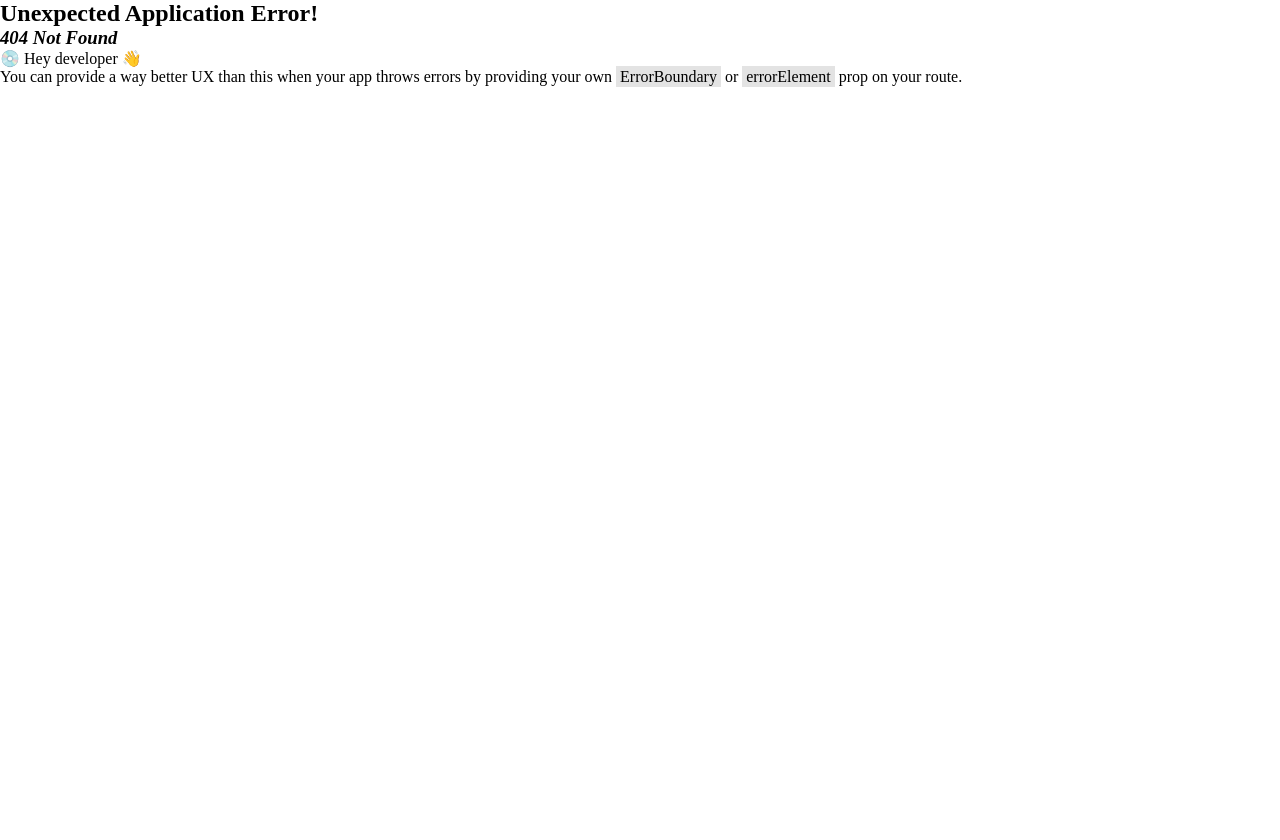
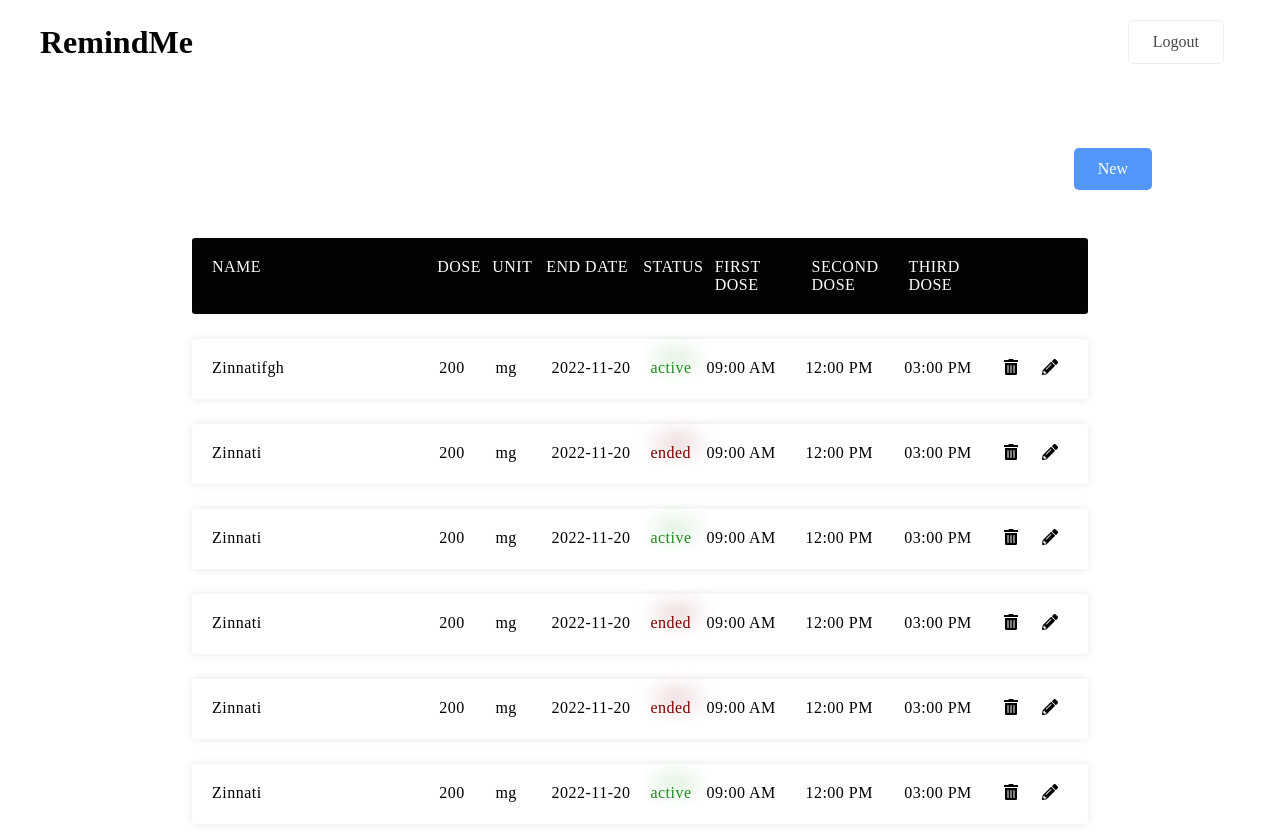
Before and after one commit to oleesir/medicine_tracker_fe, a React (Create React App) app: page /home in a window 1280 px wide. Before the commit this address had no page. Shown: the top 840 px of the page. Before the commit the page ends 800 px from the top, so only its background shows below. Built offline with nearby package versions, Linux system fonts and the light colour scheme.

Commit message:
create home page with list of subscriptions

```diff
--- a/package.json
+++ b/package.json
@@ -16,6 +16,7 @@
     "@types/styled-components": "^5.1.26",
     "react": "^18.2.0",
     "react-dom": "^18.2.0",
+    "react-icons": "^4.6.0",
     "react-router-dom": "^6.4.2",
     "react-scripts": "5.0.1",
     "styled-components": "^5.3.6",
--- a/src/App.tsx
+++ b/src/App.tsx
@@ -6,10 +6,11 @@ import {
 } from "react-router-dom";
 import Layout from "./pages/Layout";
 import Welcome from "./pages/Welcome";
-import Dashboard from "./pages/Dashboard";
 import Signup from "./pages/Signup";
 import Login from "./pages/Login";
+import Home from './pages/Home';
 import './App.css';
+
 
 
 
@@ -21,7 +22,7 @@ const router = createBrowserRouter(
             <Route path="/" element={<Welcome/>}/>
             <Route path="/signup" element={<Signup/>}/>
             <Route path="/login" element={<Login/>}/>
-            <Route path="/dashboard" element={<Dashboard/>}/>
+            <Route path="/home" element={<Home/>}/>
         </Route>
     )
 );
--- a/src/pages/Dashboard/index.tsx
+++ /dev/null
@@ -1,12 +0,0 @@
-
-// import {NavLinks, HeaderFont, HeaderContent, NavLink, UnStyledList, NavList} from "./styles";
-
-const Dashboard = () => {
-    return (
-        <div>
-            <h1>DASHBOARD PAGE</h1>
-        </div>
-    );
-};
-
-export default Dashboard;
--- /dev/null
+++ b/src/pages/Home/index.tsx
@@ -0,0 +1,138 @@
+import { FaTrashAlt,FaPencilAlt } from "react-icons/fa";
+import {
+    Logo,
+    LogoDiv,
+    StyledHeader,
+    Wrapper,
+    Content,
+    LogoutBtn,
+    SubHeader,
+    TableContainer,
+    NewBtn,
+    TableLi,
+    FirstColumn,
+    SecondColumn,
+    ThirdColumn,
+    FourthColumn,
+    FifthColumn,
+    SixthColumn,
+    SeventhColumn,
+    EighthColumn,
+    TableRow, NinthColumn, TenthColumn, StatusText
+} from "../Home/styles";
+
+
+const Home = () => {
+    return (
+        <Wrapper>
+            <StyledHeader>
+                <LogoDiv>
+                    <Logo>RemindMe</Logo>
+                </LogoDiv>
+                <LogoutBtn>Logout</LogoutBtn>
+            </StyledHeader>
+            <Content>
+                <SubHeader>
+                    <NewBtn>New</NewBtn>
+                </SubHeader>
+                <TableContainer>
+                    <ul>
+                        <TableLi>
+                            <FirstColumn>Name</FirstColumn>
+                            <SecondColumn>Dose</SecondColumn>
+                            <ThirdColumn>Unit</ThirdColumn>
+                            <FourthColumn>End Date</FourthColumn>
+                            <FifthColumn>Status</FifthColumn>
+                            <SixthColumn>First Dose</SixthColumn>
+                            <SeventhColumn>Second Dose</SeventhColumn>
+                            <EighthColumn>Third Dose</EighthColumn>
+                            <NinthColumn></NinthColumn>
+                            <TenthColumn></TenthColumn>
+                        </TableLi>
+
+                        <TableRow>
+                            <FirstColumn>Zinnatifgh</FirstColumn>
+                            <SecondColumn>200</SecondColumn>
+                            <ThirdColumn>mg</ThirdColumn>
+                            <FourthColumn>2022-11-20</FourthColumn>
+                            <FifthColumn><StatusText color="active" textShadow="active">active</StatusText></FifthColumn>
+                            <SixthColumn>09:00 AM</SixthColumn>
+                            <SeventhColumn>12:00 PM</SeventhColumn>
+                            <EighthColumn>03:00 PM</EighthColumn>
+                            <NinthColumn><FaTrashAlt/></NinthColumn>
+                            <TenthColumn><FaPencilAlt/></TenthColumn>
+                        </TableRow>
+
+                        <TableRow>
+                            <FirstColumn>Zinnati</FirstColumn>
+                            <SecondColumn>200</SecondColumn>
+                            <ThirdColumn>mg</ThirdColumn>
+                            <FourthColumn>2022-11-20</FourthColumn>
+                            <FifthColumn><StatusText color="ended" textShadow="ended">ended</StatusText></FifthColumn>
+                            <SixthColumn>09:00 AM</SixthColumn>
+                            <SeventhColumn>12:00 PM</SeventhColumn>
+                            <EighthColumn>03:00 PM</EighthColumn>
+                            <NinthColumn><FaTrashAlt/></NinthColumn>
+                            <TenthColumn><FaPencilAlt/></TenthColumn>
+                        </TableRow>
+
+                        <TableRow>
+                            <FirstColumn>Zinnati</FirstColumn>
+                            <SecondColumn>200</SecondColumn>
+                            <ThirdColumn>mg</ThirdColumn>
+                            <FourthColumn>2022-11-20</FourthColumn>
+                            <FifthColumn><StatusText color="active" textShadow="active">active</StatusText></FifthColumn>
+                            <SixthColumn>09:00 AM</SixthColumn>
+                            <SeventhColumn>12:00 PM</SeventhColumn>
+                            <EighthColumn>03:00 PM</EighthColumn>
+                            <NinthColumn><FaTrashAlt/></NinthColumn>
+                            <TenthColumn><FaPencilAlt/></TenthColumn>
+                        </TableRow>
+
+                        <TableRow>
+                            <FirstColumn>Zinnati</FirstColumn>
+                            <SecondColumn>200</SecondColumn>
+                            <ThirdColumn>mg</ThirdColumn>
+                            <FourthColumn>2022-11-20</FourthColumn>
+                            <FifthColumn><StatusText color="ended" textShadow="ended">ended</StatusText></FifthColumn>
+                            <SixthColumn>09:00 AM</SixthColumn>
+                            <SeventhColumn>12:00 PM</SeventhColumn>
+                            <EighthColumn>03:00 PM</EighthColumn>
+                            <NinthColumn><FaTrashAlt/></NinthColumn>
+                            <TenthColumn><FaPencilAlt/></TenthColumn>
+                        </TableRow>
+
+                        <TableRow>
+                            <FirstColumn>Zinnati</FirstColumn>
+                            <SecondColumn>200</SecondColumn>
+                            <ThirdColumn>mg</ThirdColumn>
+                            <FourthColumn>2022-11-20</FourthColumn>
+                            <FifthColumn><StatusText color="ended" textShadow="ended">ended</StatusText></FifthColumn>
+                            <SixthColumn>09:00 AM</SixthColumn>
+                            <SeventhColumn>12:00 PM</SeventhColumn>
+                            <EighthColumn>03:00 PM</EighthColumn>
+                            <NinthColumn><FaTrashAlt/></NinthColumn>
+                            <TenthColumn><FaPencilAlt/></TenthColumn>
+                        </TableRow>
+
+                        <TableRow>
+                            <FirstColumn>Zinnati</FirstColumn>
+                            <SecondColumn>200</SecondColumn>
+                            <ThirdColumn>mg</ThirdColumn>
+                            <FourthColumn>2022-11-20</FourthColumn>
+                            <FifthColumn><StatusText color="active" textShadow="active">active</StatusText></FifthColumn>
+                            <SixthColumn>09:00 AM</SixthColumn>
+                            <SeventhColumn>12:00 PM</SeventhColumn>
+                            <EighthColumn>03:00 PM</EighthColumn>
+                            <NinthColumn><FaTrashAlt/></NinthColumn>
+                            <TenthColumn><FaPencilAlt/></TenthColumn>
+                        </TableRow>
+                    </ul>
+                </TableContainer>
+
+            </Content>
+        </Wrapper>
+    );
+};
+
+export default Home;
--- /dev/null
+++ b/src/pages/Home/styles.ts
@@ -0,0 +1,153 @@
+import styled from "styled-components";
+
+export const Wrapper = styled.div`
+  width: 100%;
+  //height: 100vh;
+  display: flex;
+  flex-direction: column;
+`
+
+export const StyledHeader = styled.div`
+  display: flex;
+  justify-content: space-between;
+  width: 100%;
+  padding: 20px 40px;
+  align-items: center;
+`;
+
+
+export const Logo = styled.h1`
+  color: #030303;
+  cursor: pointer;
+`;
+
+export const LogoDiv = styled.div`
+  //background-color: pink;
+`;
+
+export const LogoutBtn = styled.button`
+  border: 1px solid #EEEEEE;
+  background-color: transparent;
+  outline: none;
+  color: #484848;
+  cursor: pointer;
+  font-size: 1em;
+  margin-right: 1em;
+  padding: 0.75em 1.5em;
+  border-radius: 5px;
+`;
+
+
+export const Content = styled.div`
+  width: 100%;
+  display: flex;
+  flex-direction: column;
+  justify-content: center;
+  padding-top: 4rem;
+  align-items: center;
+`;
+
+
+export const SubHeader = styled.div`
+  display: flex;
+  width: 80%;
+  justify-content: flex-end;
+
+`;
+
+
+export const TableContainer = styled.div`
+  width: 70%;
+  margin-top: 3rem;
+`;
+
+export const TableLi = styled.li`
+  border-radius: 3px;
+  padding: 20px;
+  display: flex;
+  justify-content: space-between;
+  margin-bottom: 25px;
+  color: #fff;
+  background-color: #030303;
+  text-transform: uppercase;
+  letter-spacing: 0.03em;
+`;
+
+
+export const TableRow = styled.li`
+  border-radius: 3px;
+  padding: 20px;
+  display: flex;
+  justify-content: space-between;
+  margin-bottom: 25px;
+  letter-spacing: 0.03em;
+  background-color: #ffffff;
+  box-shadow: 0px 0px 9px 0px rgba(0, 0, 0, 0.1);
+`;
+
+
+export const FirstColumn = styled.div`
+  flex-basis: 25%;
+`;
+
+export const SecondColumn = styled.div`
+  flex-basis: 5%;
+`;
+export const ThirdColumn = styled.div`
+  flex-basis: 5%;
+`;
+
+export const FourthColumn = styled.div`
+  flex-basis: 10%;
+`;
+
+export const FifthColumn = styled.div`
+  flex-basis: 5%;
+`;
+
+export const SixthColumn = styled.div`
+  flex-basis: 10%;
+`;
+
+export const SeventhColumn = styled.div`
+  flex-basis: 10%;
+`;
+
+export const EighthColumn = styled.div`
+  flex-basis: 10%;
+`;
+
+export const NinthColumn = styled.div`
+  flex-basis: 3%;
+`;
+
+export const TenthColumn = styled.div`
+  flex-basis: 3%;
+`;
+
+
+export const NewBtn = styled.button`
+  background-color: #5196F8;
+  border: none;
+  outline: none;
+  color: #fff;
+  cursor: pointer;
+  font-size: 1em;
+  padding: 0.75em 1.5em;
+  border-radius: 5px;
+`;
+
+
+export const StatusText = styled.p<{ size?: string, textShadow?: string, color?: string, weight?: string, background?: string }>`
+  font-size: ${props => props.size};
+  color: ${props => props.color === 'active' ? "#228b22" : "#800000"};
+  font-weight: ${props => props.weight};
+  background-color: ${props => props.background};
+  text-shadow: ${props => props.textShadow === 'active' ? "5px -10px 22px rgba(34,139,34,1)" : "5px -10px 22px rgba(128,0,0,1)"};
+`;
+
+
+export const Container = styled.div`
+  display: flex;
+  width: 60%;
+`;
```
Also changed, not shown: 1 other file (tests, documents, lock files or other folders).
